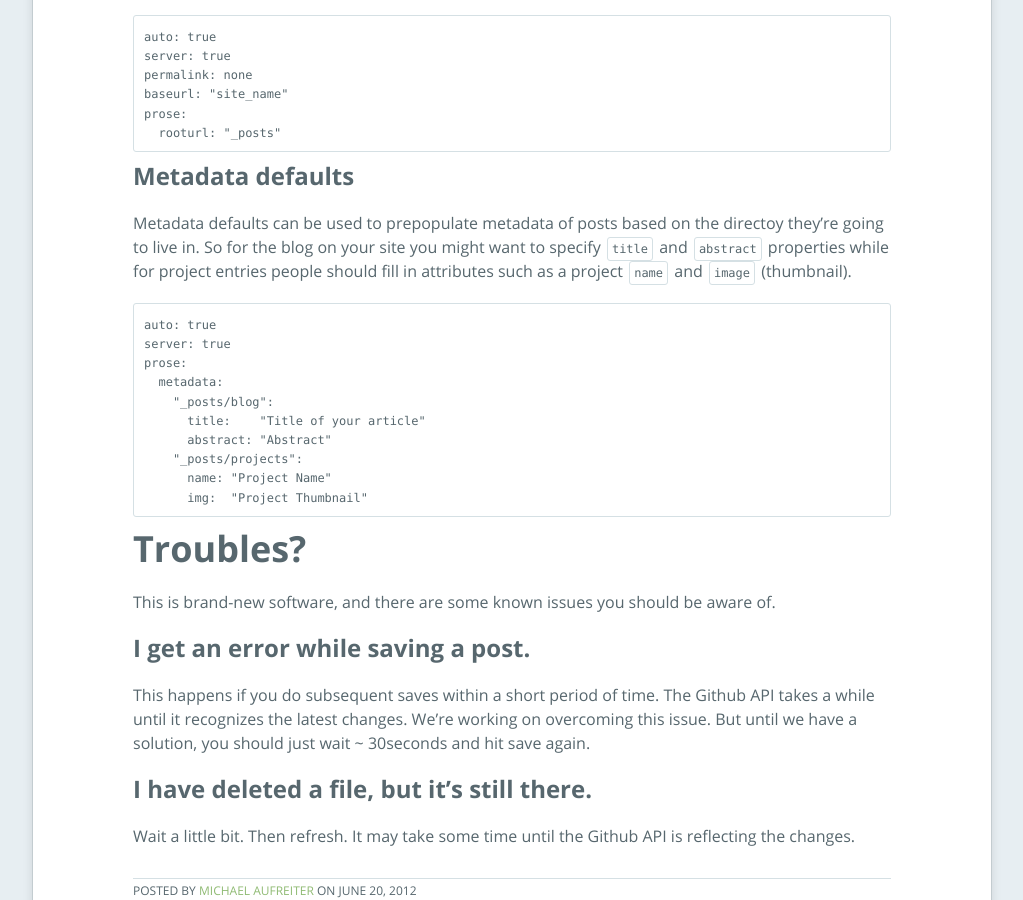
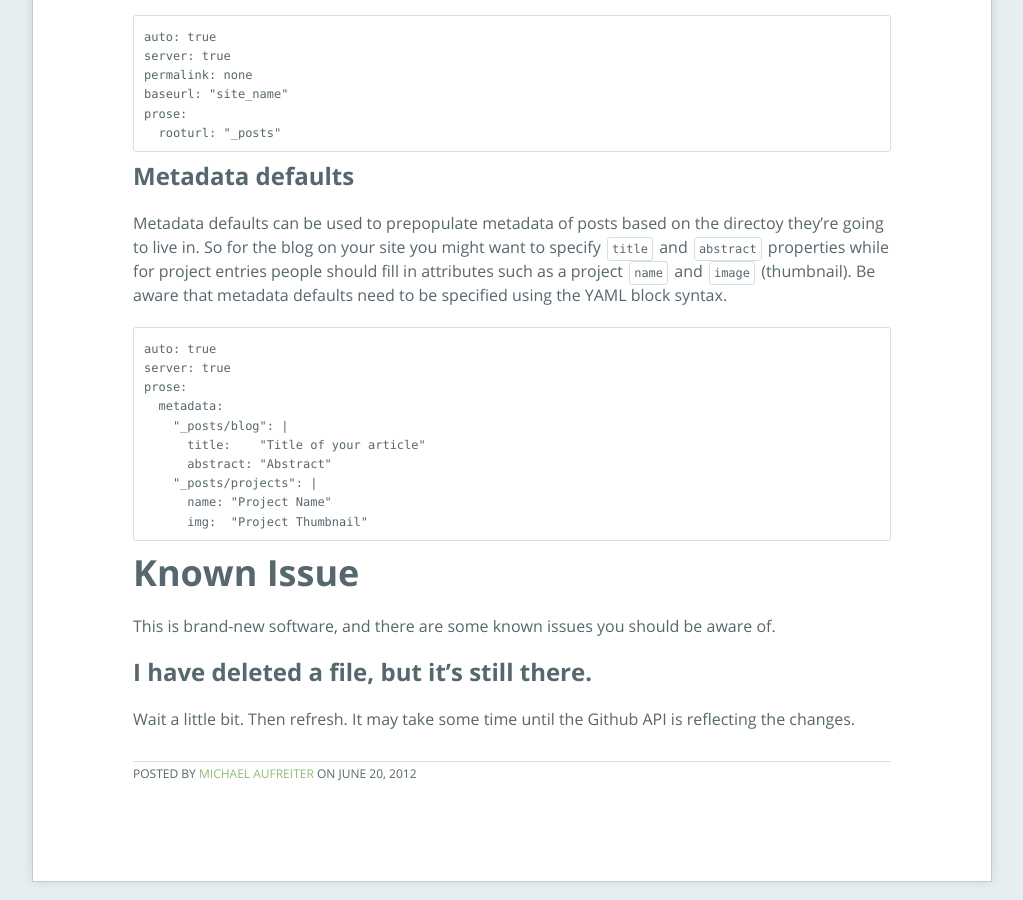
Before and after one commit to prose/prose, a Jekyll site: the page built from _posts/help/2012-06-20-handbook.md, in a window 1280 px wide and 900 px high, scrolled down 652 px. Shown: the whole window, without its empty margins (128-1151 px from the left). Built offline with Jekyll 4.4.1, drawn with Linux system fonts in a browser that asks for light colours.

Commit message:
Updated handbook.

```diff
--- a/_posts/help/2012-06-20-handbook.md
+++ b/_posts/help/2012-06-20-handbook.md
@@ -34,28 +34,24 @@
 
 ## Metadata defaults
 
-Metadata defaults can be used to prepopulate metadata of posts based on the directoy they're going to live in. So for the blog on your site you might want to specify `title` and `abstract` properties while for project entries people should fill in attributes such as a project `name` and `image` (thumbnail).
+Metadata defaults can be used to prepopulate metadata of posts based on the directoy they're going to live in. So for the blog on your site you might want to specify `title` and `abstract` properties while for project entries people should fill in attributes such as a project `name` and `image` (thumbnail). Be aware that metadata defaults need to be specified using the YAML block syntax.
 
     auto: true
     server: true
     prose:
       metadata:
-        "_posts/blog":
+        "_posts/blog": |
           title:    "Title of your article"
           abstract: "Abstract"
-        "_posts/projects":
+        "_posts/projects": |
           name: "Project Name"
           img:  "Project Thumbnail"
 
 
 
-# Troubles?
+# Known Issue
 
 This is brand-new software, and there are some known issues you should be aware of.
-
-## I get an error while saving a post.
-
-This happens if you do subsequent saves within a short period of time. The Github API takes a while until it recognizes the latest changes. We're working on overcoming this issue. But until we have a solution, you should just wait ~ 30seconds and hit save again.
 
 ## I have deleted a file, but it's still there.
 
```
